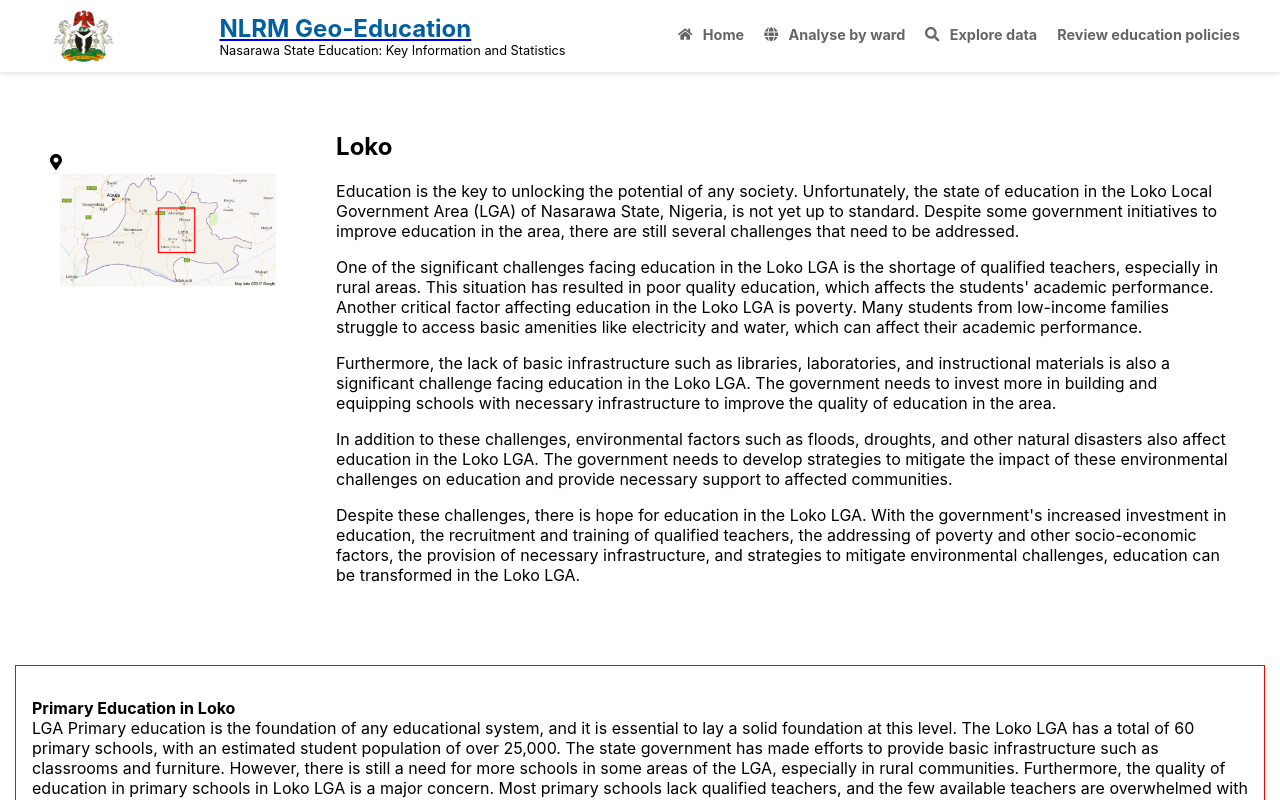
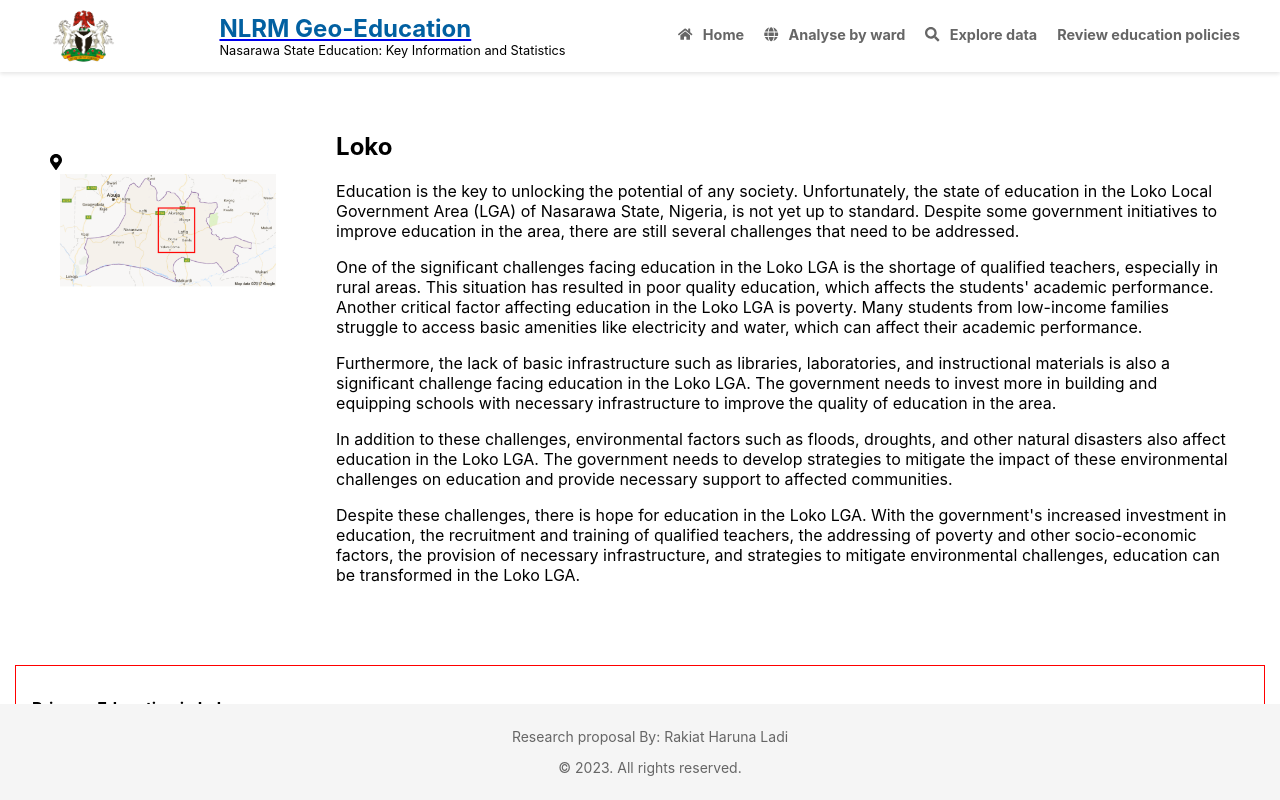
Before and after one commit to Snazzynuhu/drladiproposal, a React (Create React App) app: page /ward in a window 1280 px wide. Shown: the top 800 px of the page. Built offline with nearby package versions, Linux system fonts and the light colour scheme.

Commit message:
fix: added footer to ward page

```diff
--- a/src/Ward/Ward.tsx
+++ b/src/Ward/Ward.tsx
@@ -3,6 +3,7 @@ import Header from "../Header/Header";
 import { FaMapMarkerAlt } from "react-icons/fa";
 import WardLoko from "../assets/ward.png";
 import "./WardStyle.css";
+import Footer from "../Footer/Footer";
 const Ward = () => {
   return (
     <>
@@ -114,6 +115,7 @@ const Ward = () => {
               a brighter future for the Loko LGA and Nasarawa State as a whole.
             </p>
       </div>
+      <Footer/>
     </>
   );
 };
```
